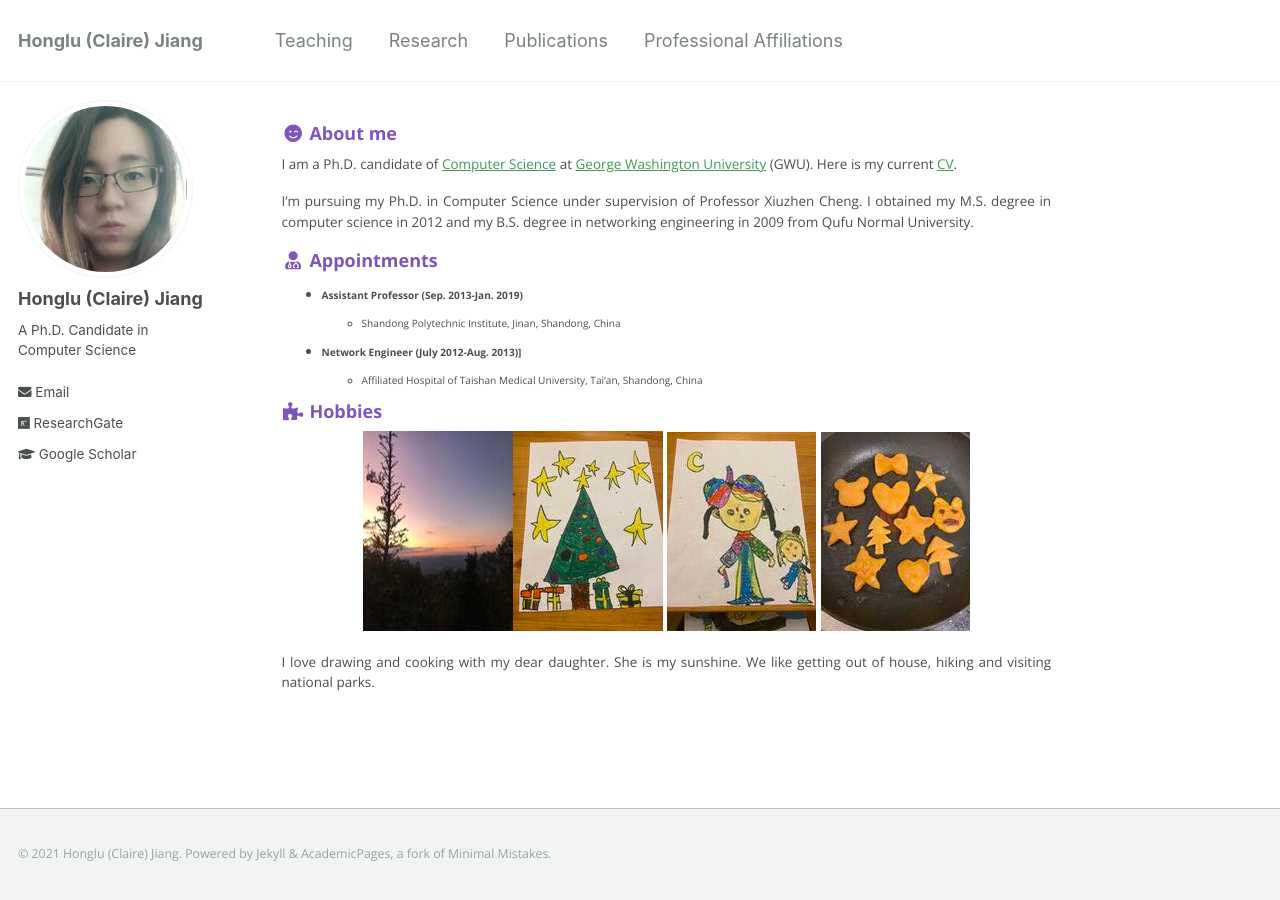
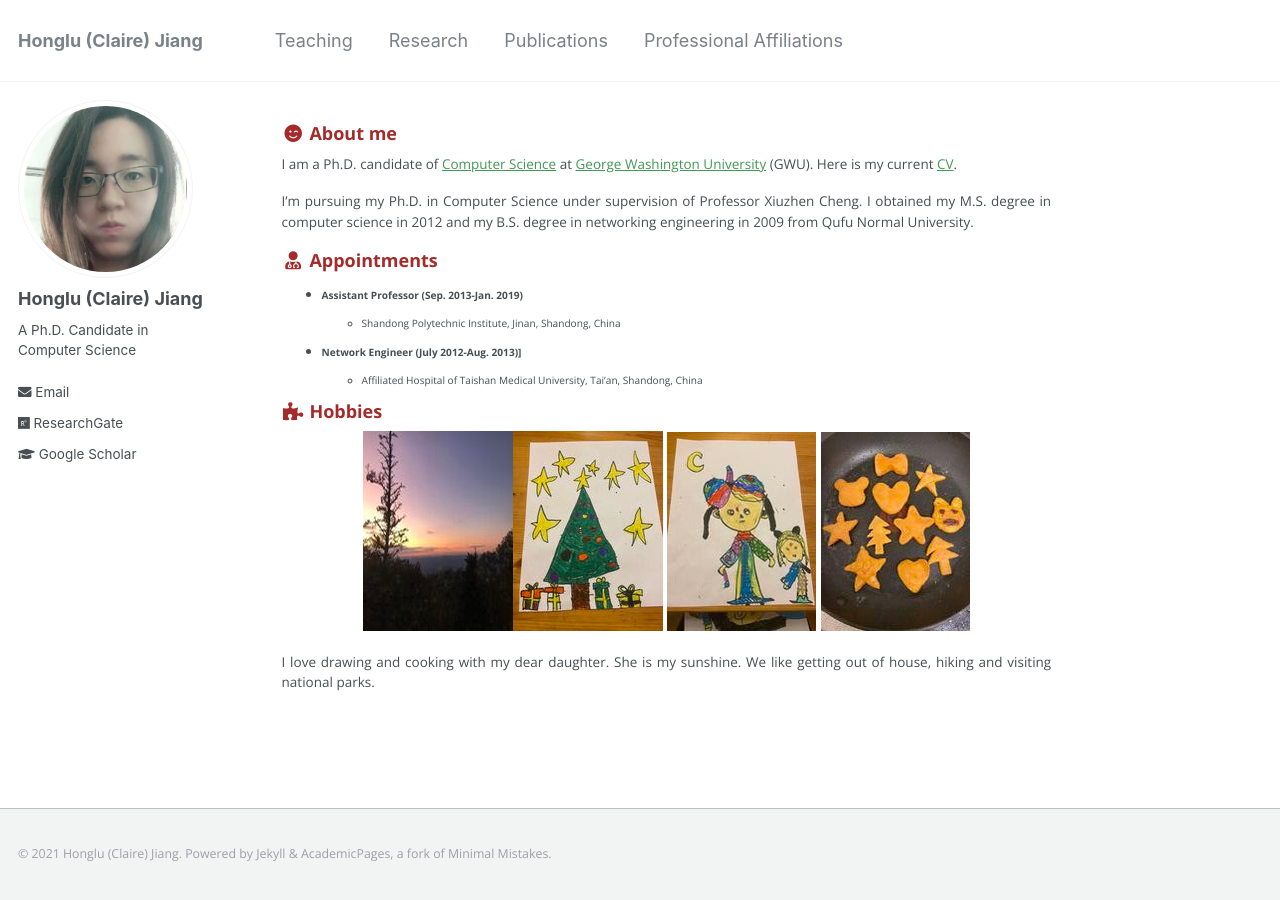
Before and after one commit to hljiang0720/hljiang.github.io, a Jekyll site: the page built from _pages/about.md, in a window 1280 px wide. Built offline with Jekyll 4.4.1, drawn with Linux system fonts in a browser that asks for light colours.

Commit message:
Update _page.scss

```diff
--- a/_sass/_page.scss
+++ b/_sass/_page.scss
@@ -55,7 +55,7 @@
      h3 {
         font-size: $type-size-5;
         margin-bottom: 0.5em;
-    color: #7e54bd;
+    color: #a52a2a;
   }
 
    h4 {
```
